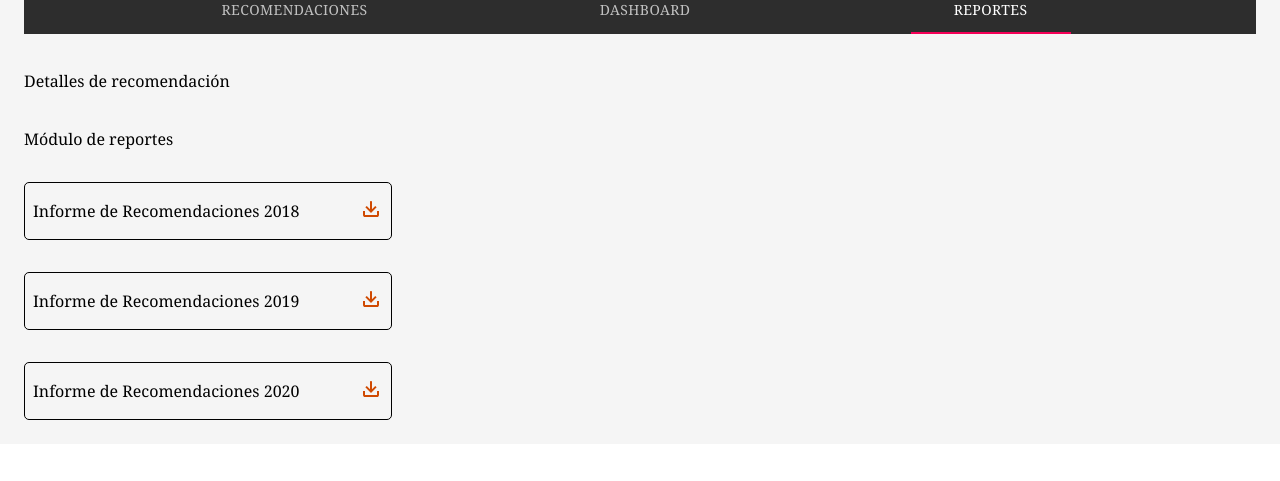
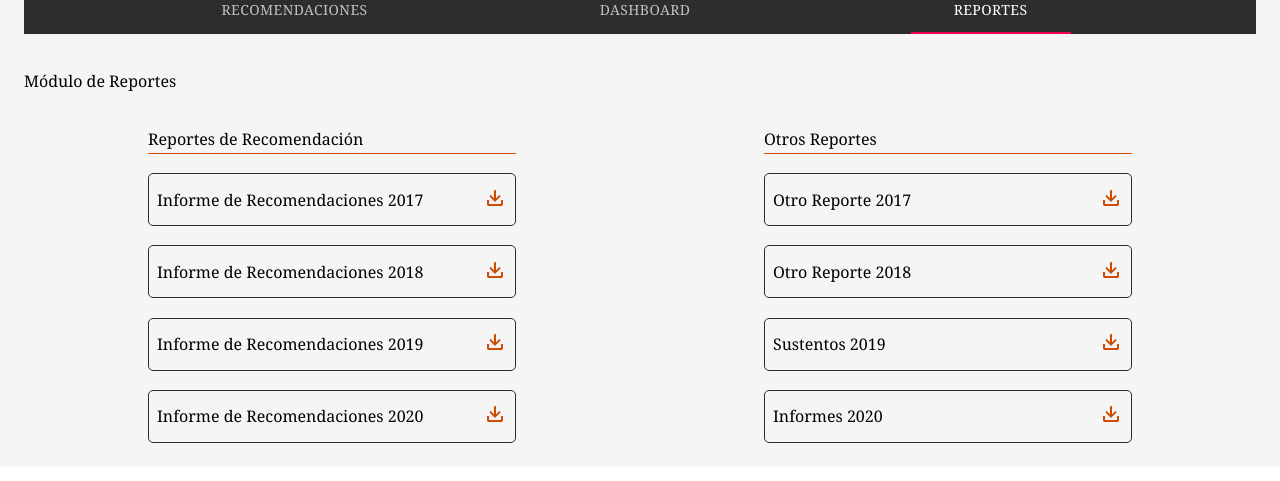
Before and after one commit to paula113/ValueToGo, a React (Create React App) app: page /cliente/reportes in a window 1280 px wide. Shown: the part 233-714 px from the top of the page. Built offline with nearby package versions, Linux system fonts and the light colour scheme; no server answers; the database is empty; sample sign-in values are in the browser's storage; what pptxgenjs would draw is missing.

Commit message:
title reportes and styles

```diff
--- a/src/App.scss
+++ b/src/App.scss
@@ -10,6 +10,10 @@
 }
 button{
   cursor: pointer;
+}
+.details-info-title{
+  border-bottom: 1.5px solid #d04a02;
+  padding-bottom: 3px;
 }
 @mixin direccionFlex($direccion) {
   display: flex;
--- a/src/Components/Activity.jsx
+++ b/src/Components/Activity.jsx
@@ -1,6 +1,7 @@
 /* eslint-disable no-nested-ternary */
 import React, { useState, useEffect } from 'react';
 import './Activity.scss';
+import PropTypes from 'prop-types';
 import HeaderNav from './HeaderNav';
 import Devolver from './Devolver';
 import Aceptar from './Aceptar';
@@ -16,18 +17,19 @@ export default function Activity({ ccID }) {
     user: localStorage.getItem('user'),
     date: firebase.firestore.Timestamp.fromDate(new Date()),
   };
-
+  Activity.propTypes = {
+    ccID: PropTypes.string.isRequired,
+  };
   const [comment, setComment] = useState(initialComment);
   const [commentBox, setCommentBox] = useState([]);
-  // const [arr, setArr] = useState([]);
+
   useEffect(() => {
     getComments(setCommentBox, ccID);
   }, []);
-  // console.log(commentBox);
-  // const arr = commentBox.filter((obj) => obj.id === ccID);
-  console.log(commentBox);
+
   return (
     <div className="Activity">
+      <div className="details-info-title">Acciones de la Gerencia</div>
       <HeaderNav setView={setView} />
       {view === 'Devolver' ? (
         <Devolver
--- a/src/Components/Details.jsx
+++ b/src/Components/Details.jsx
@@ -8,6 +8,7 @@ export default function Details(props) {
 
   return (
     <div className="details-info">
+      <div className="details-info-title">Carta de Recomendación</div>
       <section className="details-info-container">
         <div className="details-info-obj">
           <h5>Title</h5>
--- a/src/Components/ExportPPT.jsx
+++ b/src/Components/ExportPPT.jsx
@@ -1122,7 +1122,7 @@ tableRecommendCci2.addTable(risk2, {
 const generatorContainer = (arr) => {
   return arr.map((ele, index) => (
     <div key={index} className="container-cci-download">
-      <span>Informe de Recomendaciones {ele}</span>
+      <span>{ele}</span>
       <button
         className="button-download-cci"
         type="button"
--- a/src/Components/ExportPPT.scss
+++ b/src/Components/ExportPPT.scss
@@ -3,11 +3,11 @@
 
 .container-cci-download{
     width: 350px;
-    height: 40px;
-    border: 1px solid #000;
+    height: 35px;
+    border: 1px solid $DarkGrey;
     border-radius: 5px;
     display: flex;
-    margin-top: 2rem;
+    margin-top: 1.2rem;
     padding: 0.5rem;
     justify-content: space-between;
     align-items: center;
--- a/src/Components/Reports.jsx
+++ b/src/Components/Reports.jsx
@@ -1,13 +1,31 @@
 import React from 'react';
 import Export from './ExportPPT';
+import './Reports.scss';
 
 const Reports = () => {
-  const años = [2018, 2019, 2020];
+  const años = [
+    'Informe de Recomendaciones 2017',
+    'Informe de Recomendaciones 2018',
+    'Informe de Recomendaciones 2019',
+    'Informe de Recomendaciones 2020',
+  ];
+  const other = [
+    'Otro Reporte 2017',
+    'Otro Reporte 2018',
+    'Sustentos 2019',
+    'Informes 2020',
+  ];
+
   return (
-    <div>
-      <p>Módulo de reportes</p>
+    <div className="container-reports">
       <div>
+        <div className="details-info-title">Reportes de Recomendación</div>
+
         <Export años={años} />
+      </div>
+      <div>
+        <div className="details-info-title">Otros Reportes</div>
+        <Export años={other} />
       </div>
     </div>
   );
--- a/src/Components/Reports.scss
+++ b/src/Components/Reports.scss
@@ -0,0 +1,7 @@
+@import '../variables';
+@import '../App.scss';
+
+.container-reports{
+    display: flex;
+    justify-content: space-around;
+}
--- a/src/Components/TabWrapper.jsx
+++ b/src/Components/TabWrapper.jsx
@@ -33,18 +33,21 @@ function TabWrapper(props) {
       route: '/cliente/recomendaciones',
       label: 'Recomendaciones',
       content: <ClientTable rowData={rowData} />,
+      title: 'Detalles de Recomendaciones',
     },
     {
       tabIndex: '1',
       route: '/cliente/dashboard',
       label: 'Dashboard',
       content: <DashboardContent />,
+      title: 'Métricas',
     },
     {
       tabIndex: '2',
       route: '/cliente/reportes',
       label: 'Reportes',
       content: <Reports />,
+      title: 'Módulo de Reportes',
     },
   ];
 
@@ -59,6 +62,7 @@ function TabWrapper(props) {
             label={tab.label}
             value={tab.tabIndex}
             component={Link}
+            title={tab.title}
             to={tab.route}
           />
         ))}
@@ -69,7 +73,7 @@ function TabWrapper(props) {
           index={tabPanel.tabIndex}
           value={obj.tabIndex}
         >
-          <p className="textp">Detalles de recomendación</p>
+          <p className="textp">{tabPanel.title}</p>
           {tabPanel.content}
         </TabPanel>
       ))}
```
